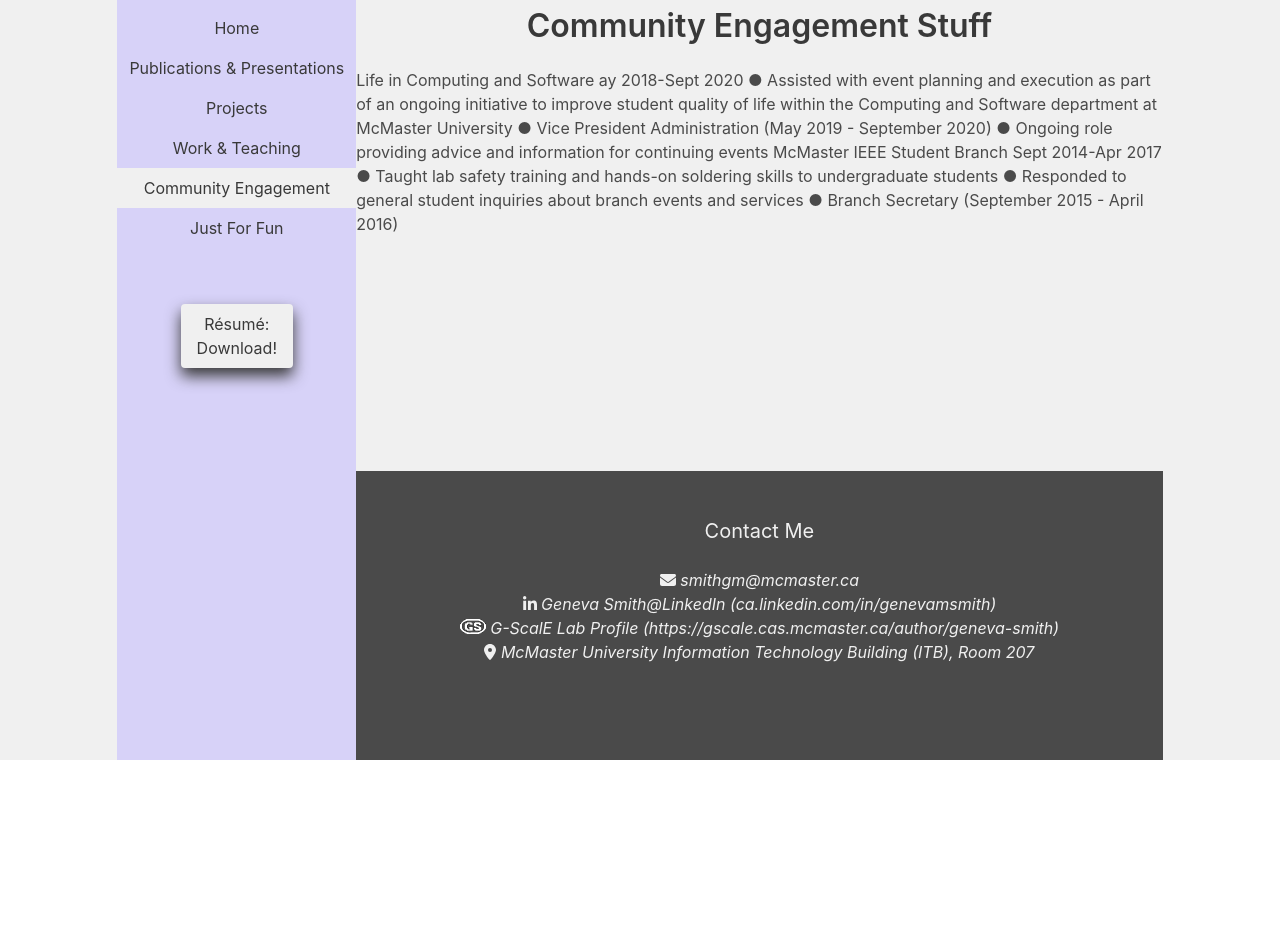
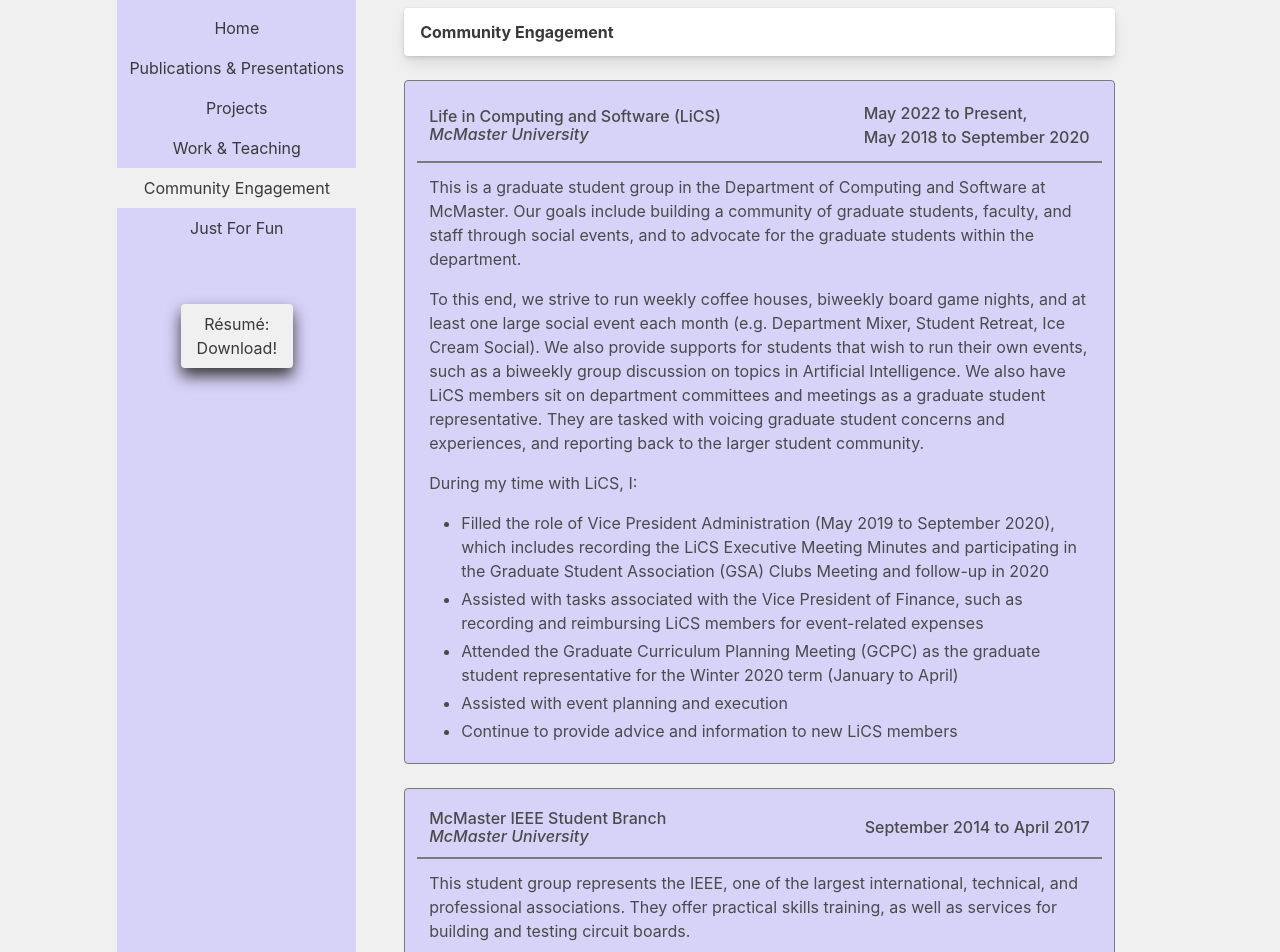
Before and after one commit to GenevaS/website, a Next.js app: page /community in a window 1280 px wide. Shown: the part 40-992 px from the top of the page. Before the commit the page ends 800 px from the top, so only its background shows below. Built offline with nearby package versions, Linux system fonts and the light colour scheme; some icons are missing.

Commit message:
Filled in community page

```diff
--- a/components/layout.js
+++ b/components/layout.js
@@ -109,9 +109,7 @@
               </a>
             </div>
 
-            <div className={menuOpen ? 'navbar-menu has-shadow has-background-primary p-0 is-active' : 'navbar-menu has-shadow has-background-primary p-0'}
-              onClick={toggleMenu}
-            >
+            <div className={menuOpen ? 'navbar-menu has-shadow has-background-primary p-0 is-active' : 'navbar-menu has-shadow has-background-primary p-0'}>
               <NavBar></NavBar>
             </div>
           </nav>
--- a/pages/community.js
+++ b/pages/community.js
@@ -1,5 +1,7 @@
 import Head from 'next/head'
 import Layout, { siteTitle } from '../components/layout'
+
+import InfoTile from '../components/infotile'
 
 export default function Community( ) {
     return (
@@ -8,24 +10,136 @@
           <title>{siteTitle}</title>
         </Head>
 
-        <section>
-          <h2 className='title has-text-centered pt-6'>
-            Community Engagement Stuff
-          </h2>
+        <section className='is-full-width pt-6'>
 
-          <article>
-              Life in Computing and Software ay 2018-Sept 2020
-                ● Assisted with event planning and execution as part of an ongoing initiative
-                to improve student quality of life within the Computing and Software
-                department at McMaster University
-                ● Vice President Administration (May 2019 - September 2020)
-                ● Ongoing role providing advice and information for continuing events
+          <div className='columns is-flex-direction-column px-6'>
 
-              McMaster IEEE Student Branch Sept 2014-Apr 2017
-                ● Taught lab safety training and hands-on soldering skills to undergraduate students
-                ● Responded to general student inquiries about branch events and services
-                ● Branch Secretary (September 2015 - April 2016)
-          </article>
+            <div className='column'>
+              <div className="card">
+                <header className="card-header is-align-items-center">
+                  <h1 className="card-header-title">
+                    Community Engagement
+                  </h1>
+                </header>
+              </div>
+            </div>
+
+            <div className='column'>
+              <div className="tile is-ancestor">
+                <div className="tile is-vertical">
+                  <div className="tile">
+                    <div className="tile is-parent is-vertical">
+                      <InfoTile tileTitle={
+                        <p className='has-text-weight-medium px-3'>
+                        Life in Computing and Software (LiCS)
+                        <br></br>
+                        <i>McMaster University</i>
+                      </p>
+                      }
+                      tileLink={
+                        <p className='has-text-weight-medium px-3'>
+                          May 2022 to Present,
+                            <br></br>
+                            May 2018 to September 2020
+                        </p>
+                      }
+                              pictureSrc={null}
+                              pictureAlt="">
+                        <div className='content'>
+                          <p>
+                            This is a graduate student group in the Department of Computing and Software
+                            at McMaster. Our goals include building a community of graduate students,
+                            faculty, and staff through social events, and to advocate for the graduate
+                            students within the department.
+                          </p>
+
+                          <p>
+                            To this end, we strive to run weekly coffee houses, biweekly board game nights,
+                            and at least one large social event each month (e.g. Department Mixer, Student
+                            Retreat, Ice Cream Social). We also provide supports for students that wish to
+                            run their own events, such as a biweekly group discussion on topics in Artificial
+                            Intelligence. We also have LiCS members sit on department committees and meetings
+                            as a graduate student representative. They are tasked with voicing graduate student
+                            concerns and experiences, and reporting back to the larger student community.
+                          </p>
+
+                          <p>
+                            During my time with LiCS, I:
+                          </p>
+                          <ul>
+                            <li>
+                              Filled the role of Vice President Administration (May 2019 to September 2020),
+                              which includes recording the LiCS Executive Meeting Minutes and participating
+                              in the Graduate Student Association (GSA) Clubs Meeting and follow-up in 2020
+                            </li>
+
+                            <li>
+                              Assisted with tasks associated with the Vice President of Finance, such as
+                              recording and reimbursing LiCS members for event-related expenses
+                            </li>
+
+                            <li>
+                              Attended the Graduate Curriculum Planning Meeting (GCPC) as the graduate
+                              student representative for the Winter 2020 term (January to April)
+                            </li>
+
+                            <li>
+                              Assisted with event planning and execution
+                            </li>
+
+                            <li>
+                              Continue to provide advice and information to new LiCS members
+                            </li>
+                          </ul>
+                        </div>
+                      </InfoTile>
+
+                      <InfoTile tileTitle={
+                                  <p className='has-text-weight-medium px-3'>
+                                    McMaster IEEE Student Branch
+                                    <br></br>
+                                    <i>McMaster University</i>
+                                  </p>
+                              }
+                              tileLink={
+                                <p className='has-text-weight-medium px-3'>
+                                  September 2014 to April 2017
+                                </p>
+                              }
+                              pictureSrc={null}
+                              pictureAlt="">
+                        <div className='content'>
+                          <p>
+                            This student group represents the IEEE, one of the largest international, technical,
+                            and professional associations. They offer practical skills training, as well as
+                            services for building and testing circuit boards.
+                          </p>
+
+                          <p>
+                            During my time here, I:
+                          </p>
+                          <ul>
+                            <li>
+                              Taught lab safety training and hands-on soldering skills
+                            </li>
+
+                            <li>
+                              Filled the role of Branch Secretary (September 2015 to April 2016), which
+                              entailed recording and publishing the weekly Meeting Minutes
+                            </li>
+
+                            <li>
+                              Responded to general student inquiries about branch events and services
+                            </li>
+                          </ul>
+                        </div>
+                      </InfoTile>
+                    </div>
+                  </div>
+                </div>
+              </div>
+            </div>
+          </div>
         </section>
       </Layout>
     )
--- a/pages/publications.js
+++ b/pages/publications.js
@@ -31,6 +31,7 @@
         </Head>
 
         <section className='is-full-width pt-6'>
+
           <div className='columns px-6'>
             <div className='column'>
               <div className="tile is-ancestor">
```
Also changed, not shown: public/lambda-logo-icon.svg (added).
